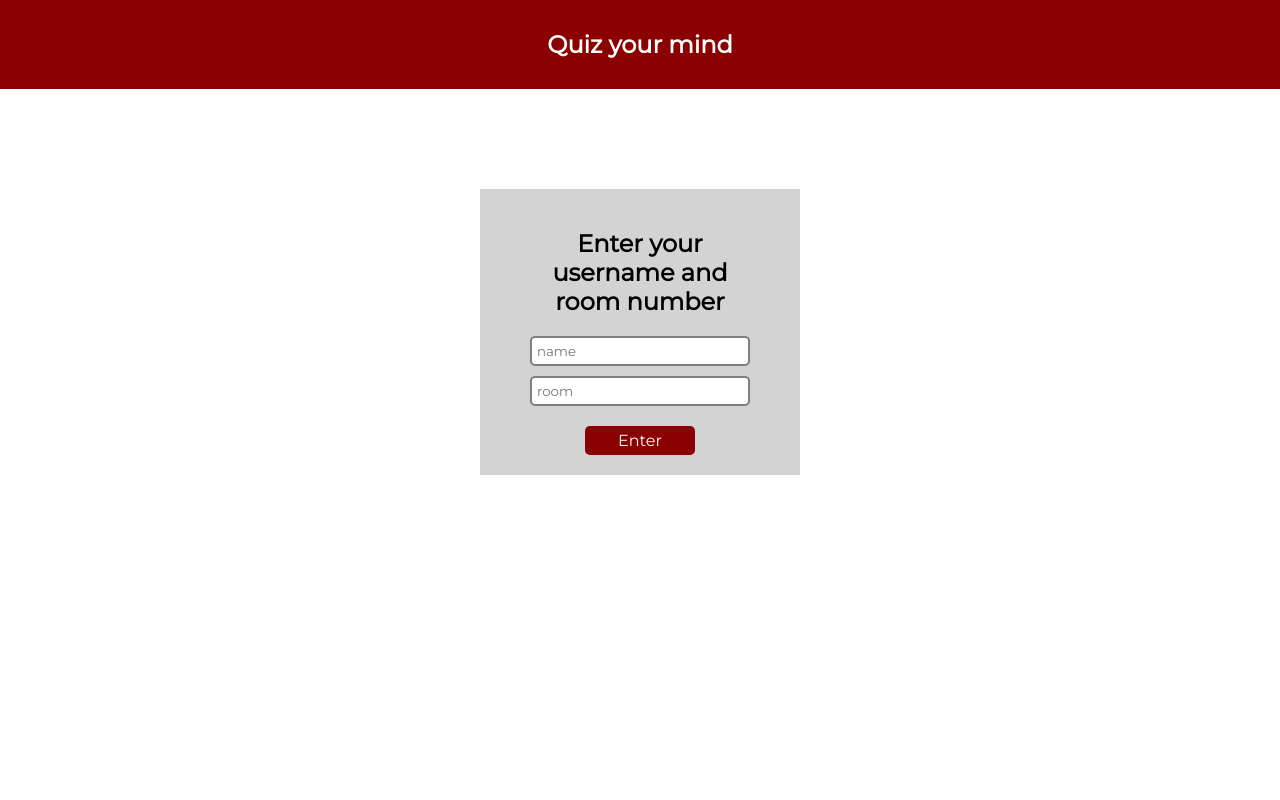
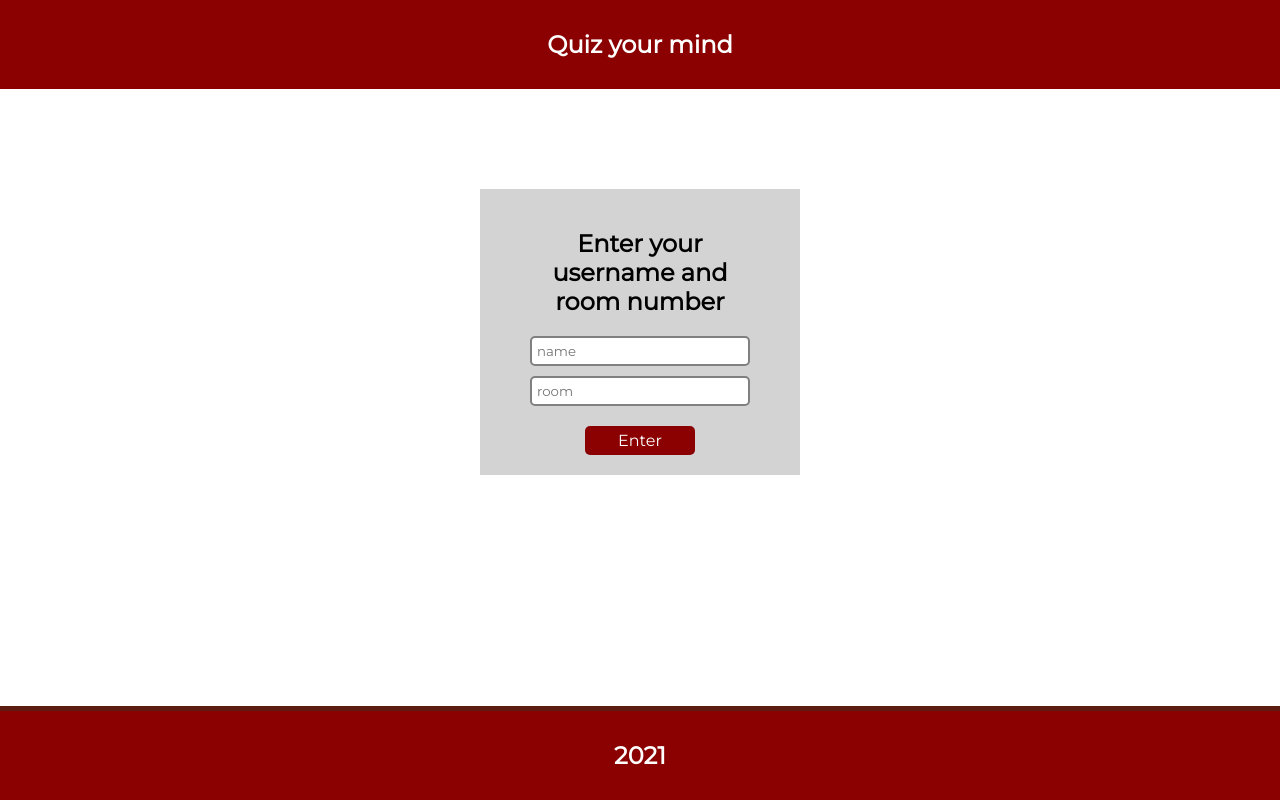
Before and after one commit to hamsamuxumed/Trivia-quiz-app-, a React app in the folder client/: page / in a window 1280 px wide. Built offline with nearby package versions, Linux system fonts and the light colour scheme; no server answers.

Commit message:
add footer

```diff
--- a/client/src/App.js
+++ b/client/src/App.js
@@ -1,6 +1,7 @@
 import React from 'react';
 import * as Pages from './Pages';
 import { Header } from './components';
+import { Footer } from './components';
 import './style.css'
 
 function App (){
@@ -8,6 +9,7 @@ function App (){
         <div id='app'>
             <Header />
             <Pages.Home />
+            <Footer />
         </div>
     )
 }
--- /dev/null
+++ b/client/src/components/Footer/index.jsx
@@ -0,0 +1,10 @@
+import React from 'react';
+import './style.css';
+
+export const Footer = () => {
+    return (
+        <section className='footer'>
+            <h1>2021</h1>
+        </section>
+    )
+}
--- /dev/null
+++ b/client/src/components/Footer/style.css
@@ -0,0 +1,11 @@
+.footer {
+    position: fixed;
+    bottom: 0;
+    width: 100%;
+    text-align: center;
+    font-family: 'Montserrat', sans-serif;
+    background-color: darkred;
+    color: #fff;
+    border-top: 5px solid var(--dark-red);
+    padding: 10px;
+}
--- a/client/src/components/index.js
+++ b/client/src/components/index.js
@@ -1,2 +1,3 @@
 export { Header } from './Header';
+export { Footer } from './Footer';
 export { Socket } from './Socket';
```
